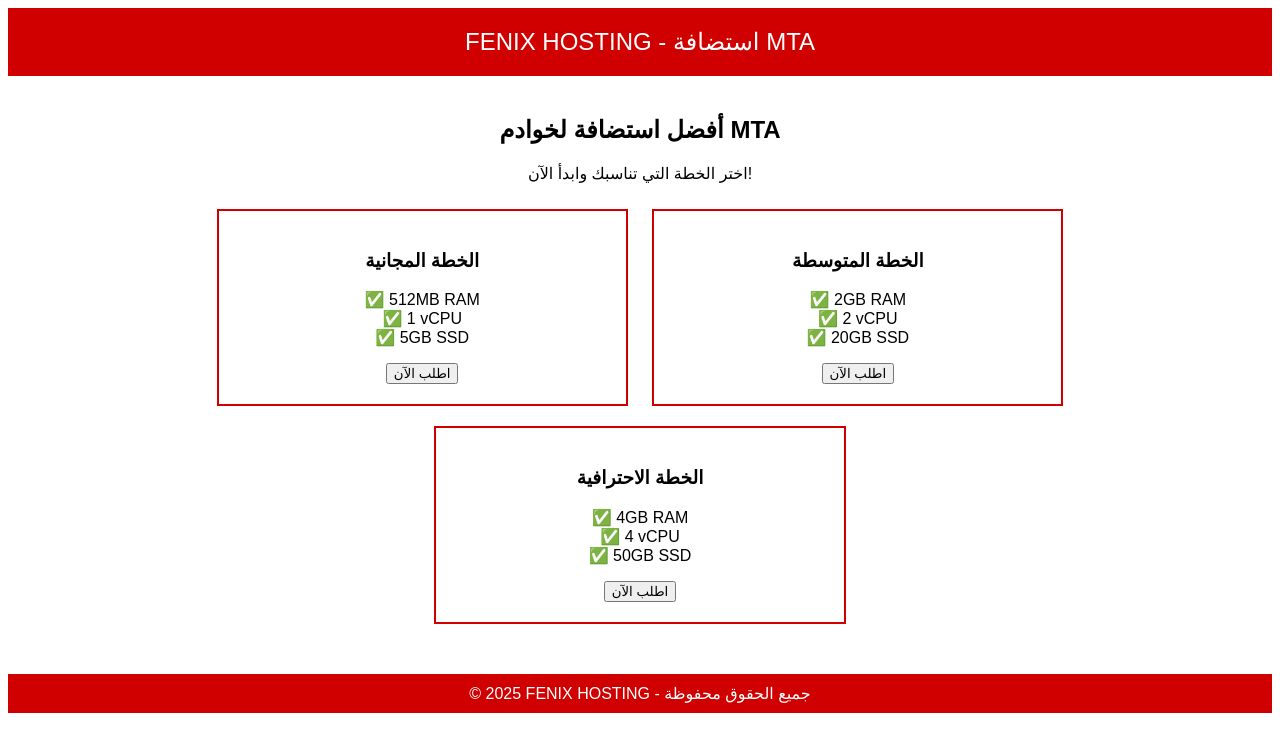
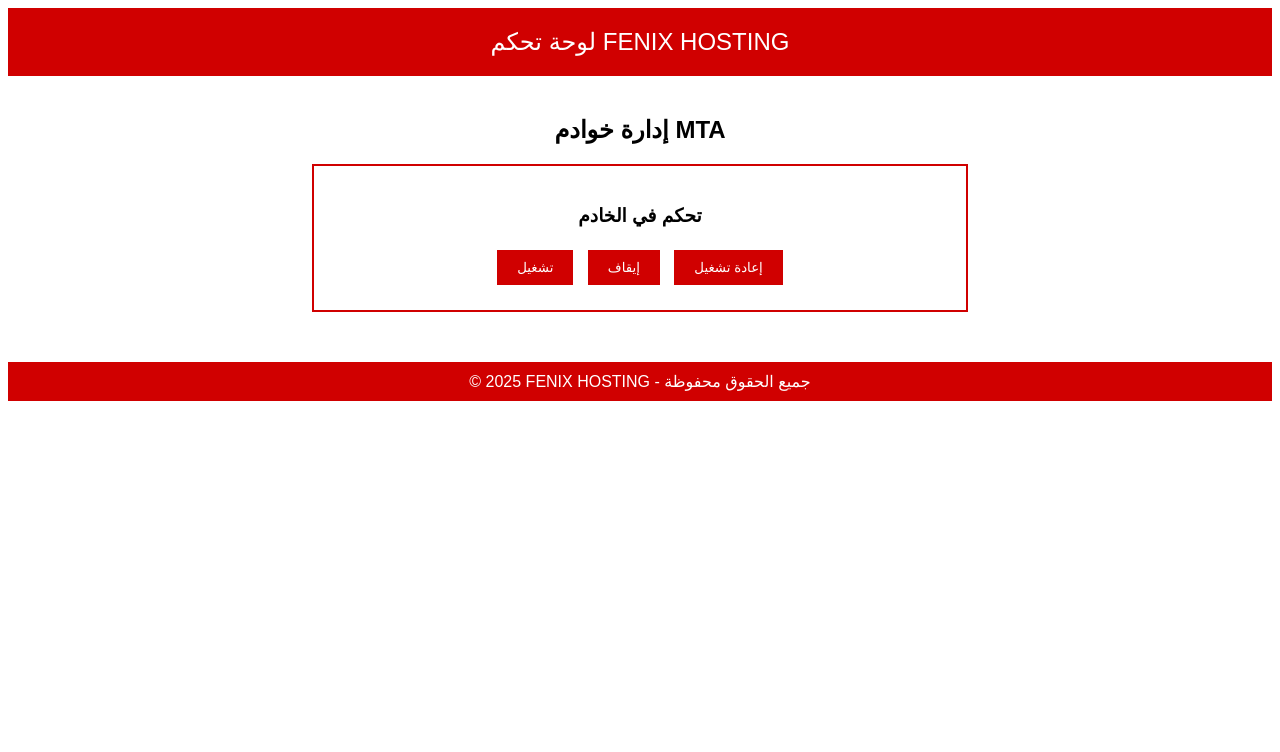
Before and after one commit to hamzalamghili/FENIX-HOSTINGE, a plain HTML site: page index.html in a window 1280 px wide. Drawn offline with Linux system fonts and the light colour scheme.

Commit message:
Add files via upload

```diff
--- a/index.html
+++ b/index.html
@@ -3,7 +3,7 @@
 <head>
     <meta charset="UTF-8">
     <meta name="viewport" content="width=device-width, initial-scale=1.0">
-    <title>FENIX HOSTING - استضافة MTA</title>
+    <title>لوحة تحكم FENIX HOSTING</title>
     <style>
         body {
             font-family: Arial, sans-serif;
@@ -20,12 +20,20 @@
         .container {
             padding: 20px;
         }
-        .plan {
+        .server-control {
             border: 2px solid #d00000;
             padding: 20px;
-            margin: 10px;
-            display: inline-block;
-            width: 30%;
+            margin: 10px auto;
+            width: 50%;
+            text-align: center;
+        }
+        button {
+            background-color: #d00000;
+            color: white;
+            border: none;
+            padding: 10px 20px;
+            cursor: pointer;
+            margin: 5px;
         }
         footer {
             margin-top: 20px;
@@ -36,24 +44,14 @@
     </style>
 </head>
 <body>
-    <header>FENIX HOSTING - استضافة MTA</header>
+    <header>لوحة تحكم FENIX HOSTING</header>
     <div class="container">
-        <h2>أفضل استضافة لخوادم MTA</h2>
-        <p>اختر الخطة التي تناسبك وابدأ الآن!</p>
-        <div class="plan">
-            <h3>الخطة المجانية</h3>
-            <p>✅ 512MB RAM<br>✅ 1 vCPU<br>✅ 5GB SSD</p>
-            <button>اطلب الآن</button>
-        </div>
-        <div class="plan">
-            <h3>الخطة المتوسطة</h3>
-            <p>✅ 2GB RAM<br>✅ 2 vCPU<br>✅ 20GB SSD</p>
-            <button>اطلب الآن</button>
-        </div>
-        <div class="plan">
-            <h3>الخطة الاحترافية</h3>
-            <p>✅ 4GB RAM<br>✅ 4 vCPU<br>✅ 50GB SSD</p>
-            <button>اطلب الآن</button>
+        <h2>إدارة خوادم MTA</h2>
+        <div class="server-control">
+            <h3>تحكم في الخادم</h3>
+            <button onclick="alert('تم تشغيل الخادم!')">تشغيل</button>
+            <button onclick="alert('تم إيقاف الخادم!')">إيقاف</button>
+            <button onclick="alert('تم إعادة تشغيل الخادم!')">إعادة تشغيل</button>
         </div>
     </div>
     <footer>© 2025 FENIX HOSTING - جميع الحقوق محفوظة</footer>
```
